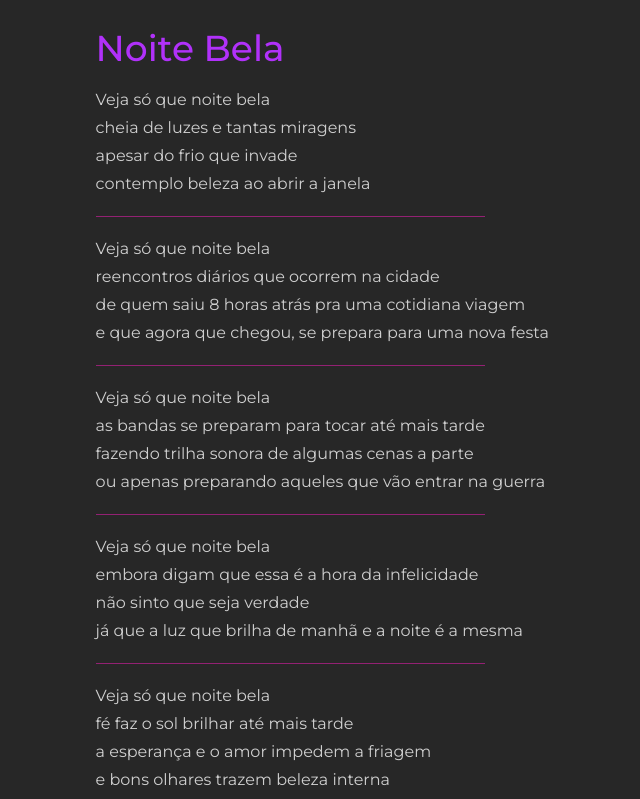
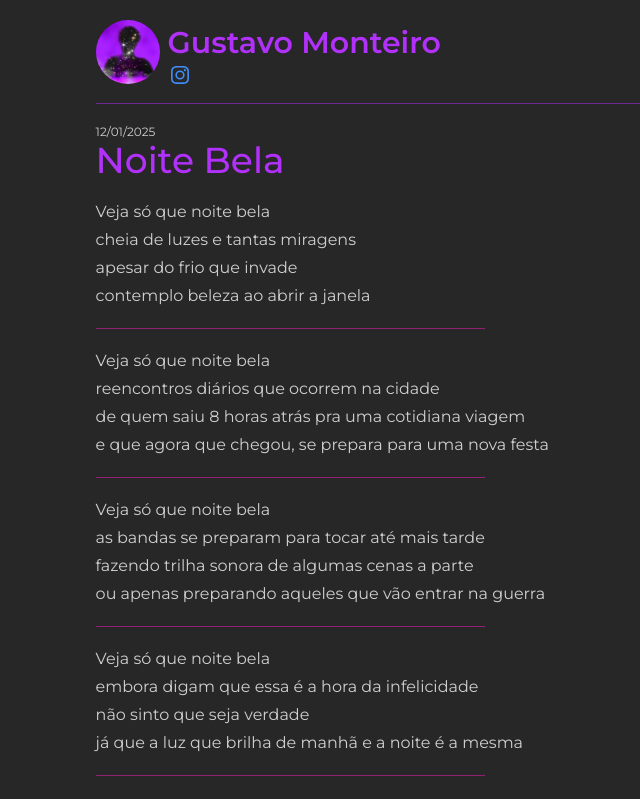
Before and after one commit to GustavoMont/gustavo-monteiro, a Next.js app: page /posts/poesia in a window 1280 px wide. Shown: the top 799 px of the page, without its empty margins (58-698 px from the left). Built offline with nearby package versions, Linux system fonts and the light colour scheme.

Commit message:
feat: create post page

```diff
--- a/components/post/poetry/H1.tsx
+++ b/components/post/poetry/H1.tsx
@@ -7,9 +7,6 @@ type Props = DetailedHTMLProps<
 
 export function H1(props: Props) {
   return (
-    <h1
-      {...props}
-      className="text-primary text-4xl font-medium mb-5 mt-2 p-0"
-    />
+    <h1 {...props} className="text-primary text-4xl font-medium mb-5 p-0" />
   );
 }
--- a/components/post/style-strategy/PostStyleContext.tsx
+++ b/components/post/style-strategy/PostStyleContext.tsx
@@ -11,5 +11,13 @@ type Props = {
 export const PostStyleContext = ({ post, renderers }: Props) => {
   const Renderer = renderers[post.type];
 
-  return <Renderer post={post} />;
+  return (
+    <>
+      <p className="text-xs">
+        {new Date(post.publishedDate).toLocaleDateString("pt-br")}
+      </p>
+
+      <Renderer post={post} />
+    </>
+  );
 };
--- a/components/post/style-strategy/Strategies.tsx
+++ b/components/post/style-strategy/Strategies.tsx
@@ -18,7 +18,7 @@ export const TextPostStrategy: PostStrategy = ({ post }) => {
 
 export const PoetryPostStrategy: PostStrategy = ({ post }) => {
   return (
-    <main className="pb-4">
+    <main className="pb-5">
       <ReactMarkdown
         components={{
           h1: H1,
--- a/pages/posts/[slug].tsx
+++ b/pages/posts/[slug].tsx
@@ -1,10 +1,16 @@
 import { Post } from "@/@types/post.type";
+import { Avatar } from "@/components/Avatar";
+import { HR } from "@/components/post/poetry/HR";
 import { PostStyleContext } from "@/components/post/style-strategy/PostStyleContext";
 import {
   PoetryPostStrategy,
   TextPostStrategy,
 } from "@/components/post/style-strategy/Strategies";
+import { SocialLinks } from "@/components/SocialLinks";
+import { getPostTypeName } from "@/utils/post.utils";
 import { GetServerSideProps } from "next";
+import Head from "next/head";
+import Link from "next/link";
 import React from "react";
 
 type Props = {
@@ -13,6 +19,32 @@ type Props = {
 
 export default function PostPage({ post }: Props) {
   return (
+    <>
+      <Head>
+        <title>
+          {getPostTypeName(post.type)}: {post.title} - Gustavo Monteiro
+        </title>
+        <meta name="description" content={post.description} />
+      </Head>
+      <header className="flex flex-col gap-3 mb-5">
+        <div className="flex gap-2 items-center">
+          <Link href={"/"}>
+            <Avatar
+              src="/assets/perfil-gustavo-monteiro.jpg"
+              className="w-16"
+            />
+          </Link>
+          <div className="flex flex-col gap-0.5">
+            <Link href={"/"}>
+              <h1 className="text-2xl md:text-3xl font-semibold text-primary">
+                Gustavo Monteiro
+              </h1>
+            </Link>
+            <SocialLinks />
+          </div>
+        </div>
+        <HR className="border-primary w-full my-0" />
+      </header>
       <PostStyleContext
         post={post}
         renderers={{
@@ -20,6 +52,7 @@ export default function PostPage({ post }: Props) {
           TEXT: TextPostStrategy,
         }}
       />
+    </>
   );
 }
 
@@ -28,9 +61,16 @@ export const getServerSideProps: GetServerSideProps = async ({ query }) => {
   if (typeof slug !== "string") {
     return {
       notFound: true,
+      props: {},
     };
   }
   const response = await fetch(`${process.env.API_URL}/posts/${slug}`);
+  if (response.status === 404) {
+    return {
+      notFound: 404,
+      props: {},
+    };
+  }
   const post: Post = await response.json();
 
   return {
```
Lines whose indentation alone changed are shown as unchanged.
